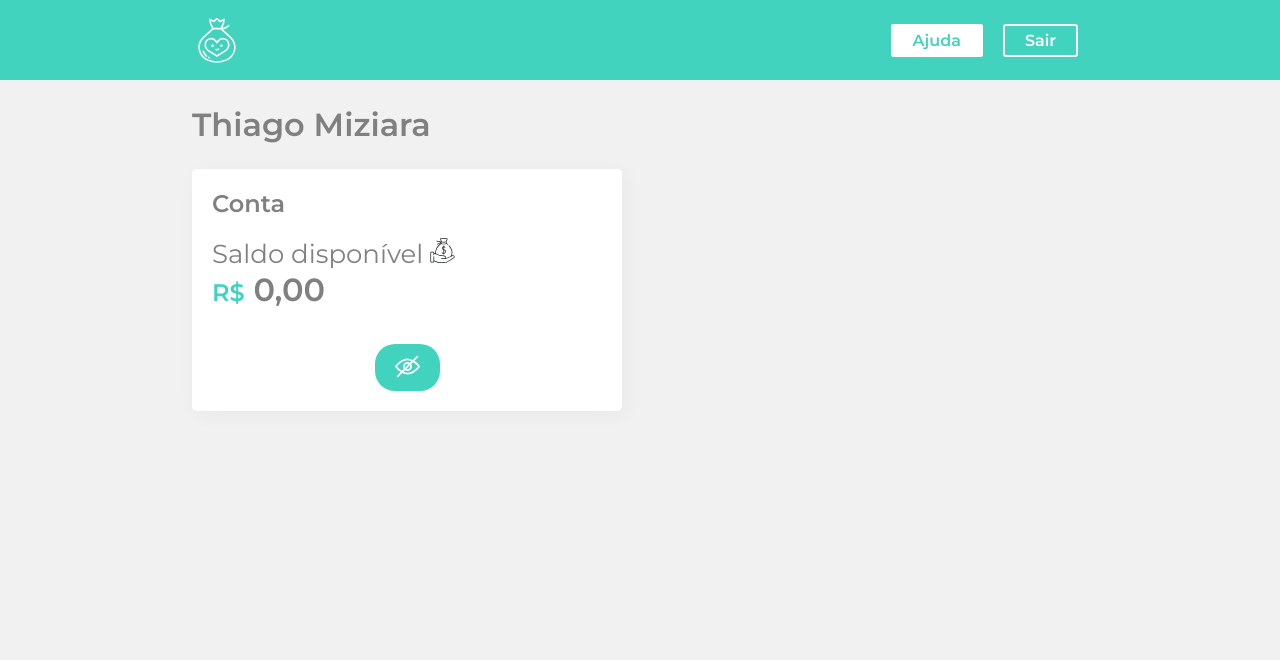
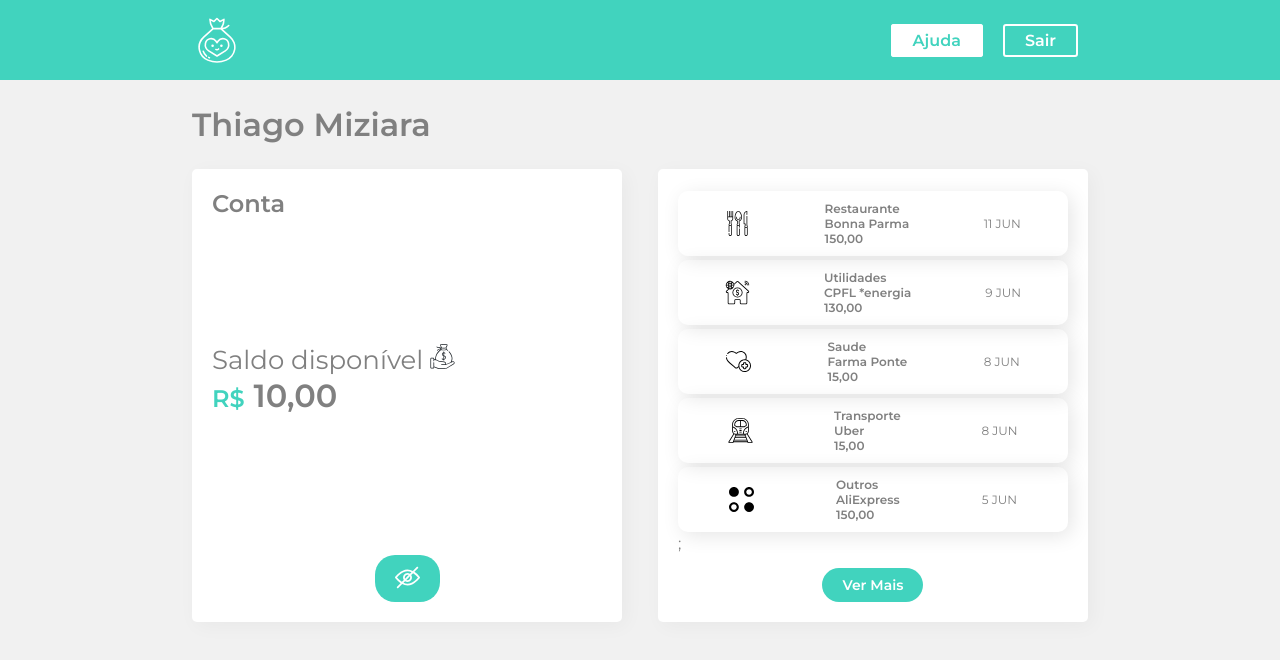
Before and after one commit to thiagonmiziara/reactjs-styled-components, a React (Create React App) app in the folder styled-components-master/: page / in a window 1280 px wide. Shown: the top 660 px of the page. Built offline with nearby package versions, Linux system fonts and the light colour scheme.

Commit message:
add extrato

```diff
--- a/styled-components-master/src/Components/Conta/index.jsx
+++ b/styled-components-master/src/Components/Conta/index.jsx
@@ -3,13 +3,11 @@
 import privado from "../../assets/images/privado.svg";
 import olho_icone from "../../assets/images/olho.svg";
 import dinheiro from "../../assets/images/dinheiro.svg";
-import {Icone} from "../UI/index";
+import { Icone, Box, Botao, Detalhe, Saldo } from "../UI/index";
 
 const IconeMargin = styled(Icone)`
-  margin-top:2px;
+  margin-top: 2px;
 `;
-
-
 
 const Conta = () => {
   const [toggleState, untoggle] = useState(true);
@@ -19,7 +17,7 @@
   };
 
   return (
-    <div className="box">
+    <Box>
       <h2>Conta</h2>
       <div style={{ fontSize: "26px", padding: "20px 0" }}>
         Saldo disponível{" "}
@@ -27,19 +25,19 @@
           <Icone src={dinheiro} alt="Ícone Saldo" />
         </span>
         {toggleState ? (
-          <div className="saldo">
-            <span className="detalhe">R$</span> 0,00{" "}
-          </div>
+          <Saldo>
+            <Detalhe>R$</Detalhe> 10,00
+          </Saldo>
         ) : null}
       </div>
 
-      <button className="btn" onClick={toggleHandler}>
+      <Botao onClick={toggleHandler}>
         <IconeMargin
           src={toggleState ? privado : olho_icone}
           alt="Privacidade do Saldo"
         />
-      </button>
-    </div>
+      </Botao>
+    </Box>
   );
 };
 
--- a/styled-components-master/src/Components/Container/index.jsx
+++ b/styled-components-master/src/Components/Container/index.jsx
@@ -3,6 +3,7 @@
 import Titulo from "../Titulo";
 import Conta from "../Conta";
 import styled from "styled-components";
+import Extrato from "../Extrato";
 
 const Container = styled.div`
   background-color: #f1f1f1;
@@ -14,6 +15,10 @@
   display: flex;
   flex-direction: row;
   justify-content: space-between;
+
+  @media (max-width: 800px) {
+    flex-direction: column;
+  }
 `;
 
 export default () => {
@@ -22,6 +27,7 @@
       <Titulo>Thiago Miziara</Titulo>
       <Conteudo>
         <Conta />
+        <Extrato/>
       </Conteudo>
     </Container>
   );
--- /dev/null
+++ b/styled-components-master/src/Components/Extrato/index.jsx
@@ -0,0 +1,19 @@
+import React from "react";
+import { Box, Botao } from "../UI";
+import { extratoLista } from "../../info";
+import Items from "../Items";
+
+const Extrato = () => {
+  return (
+    <Box>
+      {extratoLista.updates.map(({ id, type, from, value, date }) => {
+        return (
+          <Items Key={id} type={type} from={from} value={value} date={date} />
+        );
+      })}
+      ;<Botao>Ver Mais</Botao>
+    </Box>
+  );
+};
+
+export default Extrato;
--- /dev/null
+++ b/styled-components-master/src/Components/ImageFilter.js
@@ -0,0 +1,19 @@
+import React from "react";
+import alimentacao from "../assets/images/alimentacao.svg";
+import outros from "../assets/images/outros.svg";
+import saude from "../assets/images/saude.svg";
+import transporte from "../assets/images/transporte.svg";
+import utilidades from "../assets/images/utilidades.svg";
+import { Icone } from "./UI";
+
+export default (type) => {
+  const Images = {
+    Restaurante: <Icone src={alimentacao} alt="Restaurante" />,
+    Utilidades: <Icone src={utilidades} alt="Utilidades" />,
+    Saude: <Icone src={saude} alt="Saude" />,
+    Transporte: <Icone src={transporte} alt="Transporte" />,
+    default: <Icone src={outros} alt="Outro" />,
+  };
+
+  return Images[type] || Images.default;
+};
--- /dev/null
+++ b/styled-components-master/src/Components/Item/index.jsx
@@ -0,0 +1,21 @@
+import React from "react";
+import styled from "styled-components";
+
+const Item = styled.div`
+  display: flex;
+  flex-direction: column;
+
+  .text{
+    font-weight:bold;
+      }
+`;
+
+export default ({ type, from, value }) => {
+  return (
+    <Item>
+      <span className="text">{type}</span>
+      <span className="text">{from}</span>
+      <span className="text">{value}</span>
+    </Item>
+  );
+};
--- /dev/null
+++ b/styled-components-master/src/Components/Items/index.jsx
@@ -0,0 +1,24 @@
+import React from "react";
+import styled from "styled-components";
+import Item from "../Item";
+import ImageFilter  from "../ImageFilter";
+const Items = styled.div`
+  box-shadow: 4px 4px 20px 0px rgba(0, 0, 0, 0.1);
+  border-radius: 10px;
+  margin: 2px 0;
+  display: flex;
+  align-items: center;
+  justify-content: space-around;
+  padding: 10px;
+  font-size: 12px;
+`;
+
+export default (props)=>{
+  return(
+    <Items>
+      {ImageFilter(props.type)}
+      <Item {...props}/>
+      <span>{props.date}</span>
+    </Items>
+  );
+}
--- a/styled-components-master/src/Components/UI/index.js
+++ b/styled-components-master/src/Components/UI/index.js
@@ -1,6 +1,45 @@
 import styled from "styled-components";
 
 export const Icone = styled.img `
-    height: 25px;
-    width: 25px;
+  height: 25px;
+  width: 25px;
 `;
+
+export const Box = styled.div `
+  display: flex;
+  flex-direction: column;
+  justify-content: space-between;
+  background-color: white;
+  border-radius: 5px;
+  box-shadow: 4px 4px 20px 0px rgba(0, 0, 0, 0.04);
+  padding: 20px;
+  width: 48%;
+
+  @media (max-width: 800px) {
+    width: 95%;
+    margin: 5px;
+  }
+`;
+
+export const Botao = styled.button `
+  margin: 15px auto 0px auto;
+  display: block;
+  border-radius: 20px;
+  background-color: #41d3be;
+  border: none;
+  color: white;
+  font-weight: 600;
+  font-size: 14px;
+  padding: 8px 20px;
+  cursor: pointer;
+`;
+
+export const Detalhe = styled.span `
+  color: #41d3be;
+  font-size: 24px;
+`;
+
+export const Saldo = styled.div `
+  font-weight: 700;
+  font-size: 32px;
+`;
--- a/styled-components-master/src/assets/estilos.css
+++ /dev/null
@@ -1,43 +0,0 @@
-.btn {
-    margin: 15px auto 0px auto;
-    display: block;
-    border-radius: 20px;
-    background-color: #41d3be;
-    border: none;
-    color: white;
-    font-weight: 600;
-    font-size: 14px;
-    padding: 8px 20px;
-    cursor: pointer;
-}
-
-.box {
-    display: flex;
-    flex-direction: column;
-    justify-content: space-between;
-    background-color: white;
-    border-radius: 5px;
-    box-shadow: 4px 4px 20px 0px rgba(0, 0, 0, 0.04);
-    padding: 20px;
-    width: 48%;
-}
-
-.saldo {
-    font-weight: 700;
-    font-size: 32px;
-}
-
-.detalhe {
-    color: #41d3be;
-    font-size: 24px;
-}
-
-@media (max-width: 800px) {
-    .box {
-        width: 95%;
-        margin: 5px;
-    }
-    .conteudo {
-        flex-direction: column;
-    }
-}
--- a/styled-components-master/src/index.js
+++ b/styled-components-master/src/index.js
@@ -1,6 +1,6 @@
 import React from "react";
 import ReactDOM from "react-dom";
 import App from "./App";
-import "./assets/estilos.css";
 
-ReactDOM.render(<App />, document.getElementById("root"));
+
+ReactDOM.render( < App / > , document.getElementById("root"));
```
Also changed, not shown: styled-components-master/src/App.js (+5 -2 lines).
